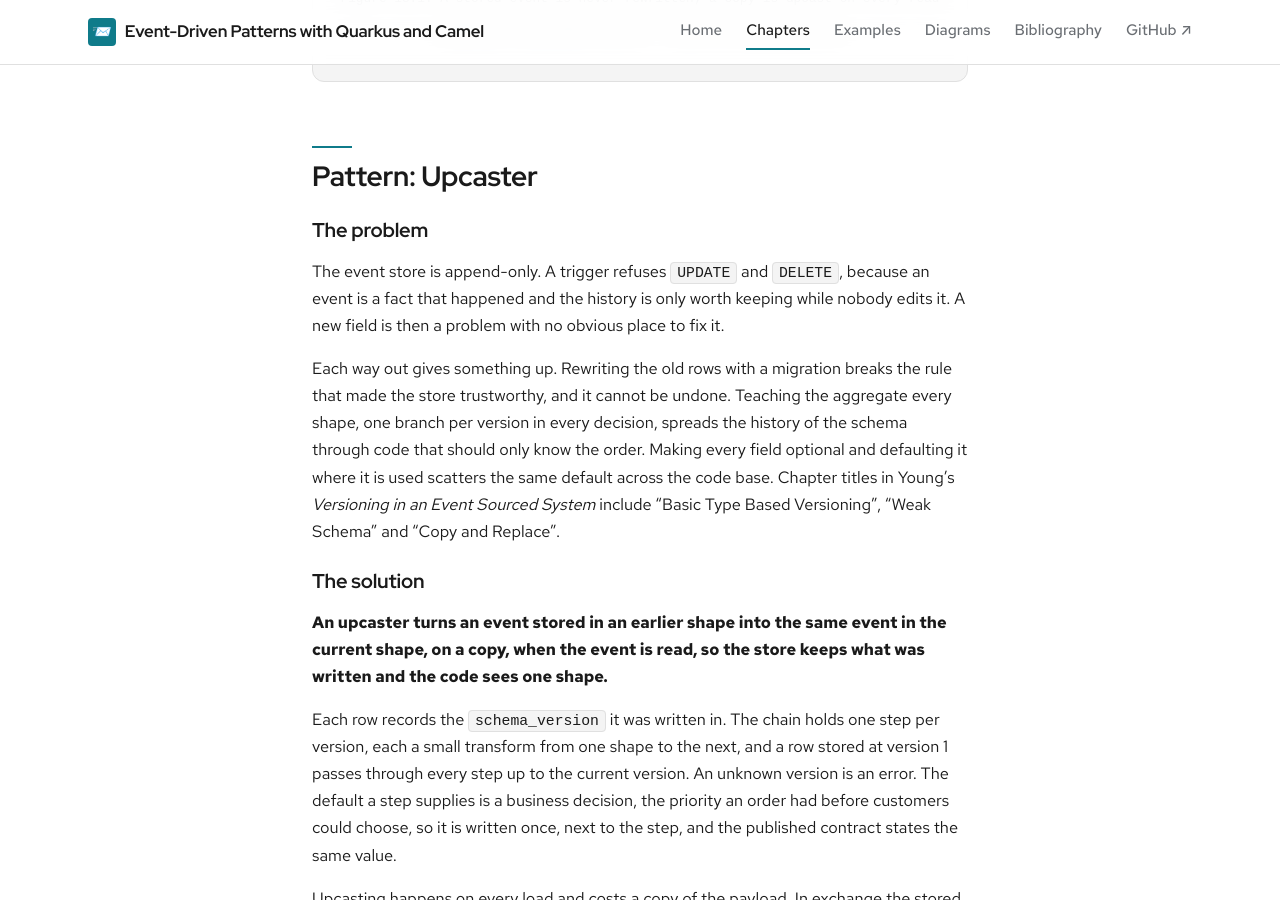
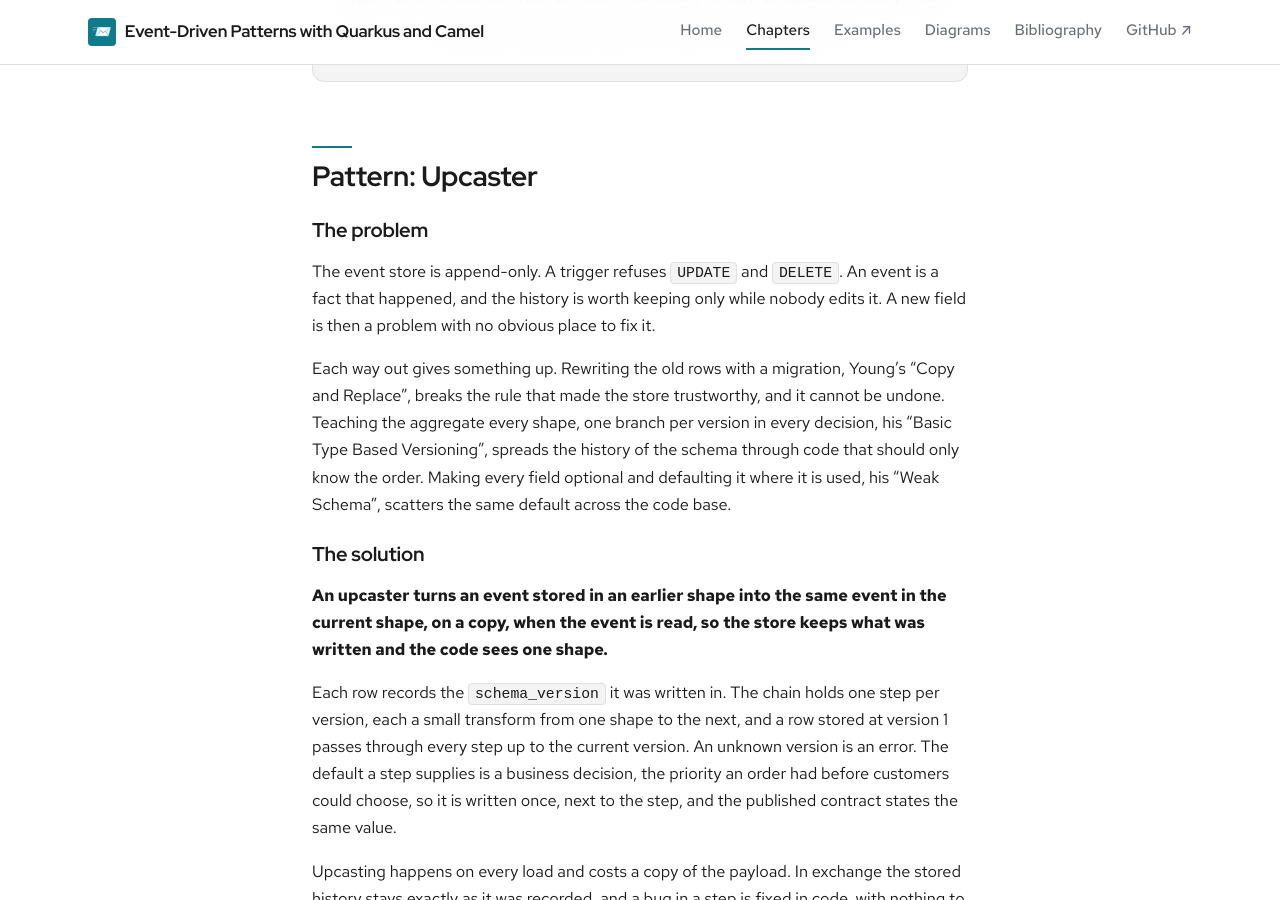
Before and after one commit to patterncatalyst/event-driven-patterns-with-quarkus-and-camel, a Jekyll site: the page built from _docs/18-schema-evolution-and-upcasting.md, in a window 1280 px wide and 900 px high, scrolled down 1062 px. Built offline with Jekyll 4.4.1, drawn with Linux system fonts in a browser that asks for light colours; some web fonts are replaced; some of the changed text lies outside the part shown.

Commit message:
docs(r16): readability pass, Part 3 (ch14, ch15, ch18)
ch18: gloss O-1801/O-1803 in the callout (what each release placed);
fold Young's chapter titles into the three ways out they name instead of
a bare title dump; split the append-only trigger sentence. ch14: drop the
bare Vernon name-drop (kept under References). ch15: gloss SKU-1503 in the
callout. ch16/ch17 and all Part 3 READMEs verified clean. No numbers,
IDs or callout forms changed.

```diff
--- a/_docs/18-schema-evolution-and-upcasting.md
+++ b/_docs/18-schema-evolution-and-upcasting.md
@@ -15,9 +15,9 @@ Customers can now ask for express delivery, so `OrderPlaced` gains a `shippingPr
 
 ### The problem
 
-The event store is append-only. A trigger refuses `UPDATE` and `DELETE`, because an event is a fact that happened and the history is only worth keeping while nobody edits it. A new field is then a problem with no obvious place to fix it.
+The event store is append-only. A trigger refuses `UPDATE` and `DELETE`. An event is a fact that happened, and the history is worth keeping only while nobody edits it. A new field is then a problem with no obvious place to fix it.
 
-Each way out gives something up. Rewriting the old rows with a migration breaks the rule that made the store trustworthy, and it cannot be undone. Teaching the aggregate every shape, one branch per version in every decision, spreads the history of the schema through code that should only know the order. Making every field optional and defaulting it where it is used scatters the same default across the code base. Chapter titles in Young's *Versioning in an Event Sourced System* include "Basic Type Based Versioning", "Weak Schema" and "Copy and Replace".
+Each way out gives something up. Rewriting the old rows with a migration, Young's "Copy and Replace", breaks the rule that made the store trustworthy, and it cannot be undone. Teaching the aggregate every shape, one branch per version in every decision, his "Basic Type Based Versioning", spreads the history of the schema through code that should only know the order. Making every field optional and defaulting it where it is used, his "Weak Schema", scatters the same default across the code base.
 
 ### The solution
 
```
Also changed, not shown: other parts of _docs/18-schema-evolution-and-upcasting.md (+1 -1 lines), _docs/14-aggregate-root-and-event-store.md (+1 -1 lines), _docs/15-snapshots.md (+1 -1 lines).
